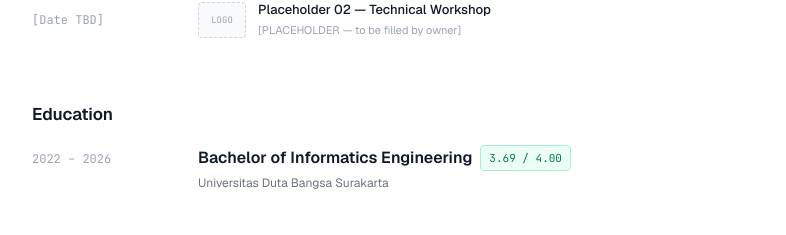
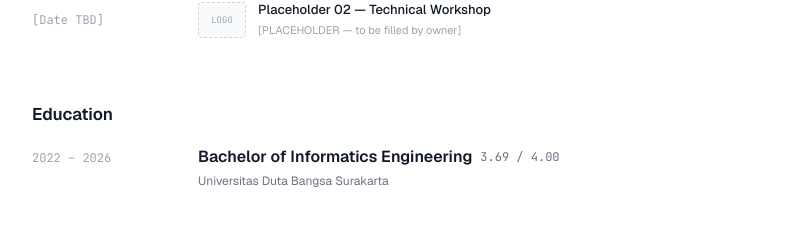
Before and after one commit to kianlabs/cv, a Next.js app: page / in a window 1280 px wide. Shown: the part 2003-2238 px from the top of the page, without its empty margins (248-1034 px from the left). Built offline with nearby package versions, Linux system fonts and the light colour scheme; no server answers.

Commit message:
style(education): GPA 3.69/4.00 as plain text (no pill/color)

```diff
--- a/app/page.tsx
+++ b/app/page.tsx
@@ -316,7 +316,7 @@ export default function Home() {
             <div className="space-y-0.5">
               <div className="flex flex-wrap items-center gap-2">
                 <h4 className="font-semibold text-gray-900 dark:text-white text-base">Bachelor of Informatics Engineering</h4>
-                <span className="inline-flex items-center px-2 py-0.5 rounded text-[11px] font-mono bg-emerald-50 dark:bg-emerald-500/10 text-emerald-700 dark:text-emerald-400 border border-emerald-200 dark:border-emerald-500/20">3.69 / 4.00</span>
+                <span className="text-[12px] font-mono text-gray-500 dark:text-gray-400">3.69 / 4.00</span>
               </div>
               <p className="text-gray-500 dark:text-gray-400 text-[12px]">Universitas Duta Bangsa Surakarta</p>
             </div>
```
